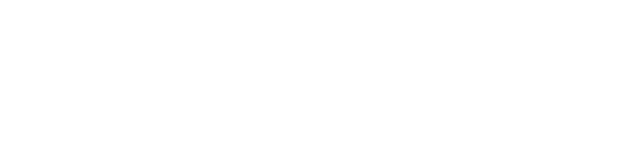
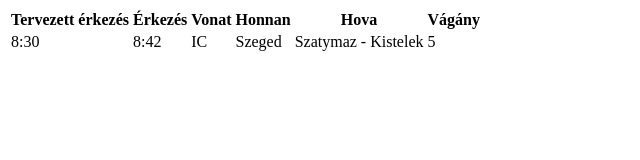
Before and after one commit to Milan0419/2025_01_30_MAV_utastajekoztato, a plain HTML site: page index.html in a window 1280 px wide. Shown: the whole page, without its empty margins (0-640 px from the left). Drawn offline with Linux system fonts and the light colour scheme.

Commit message:
Update index.html

```diff
--- a/index.html
+++ b/index.html
@@ -5,6 +5,23 @@
     <title>MÁV utastájékoztató</title>
 </head>
 <body>
-
+    <table>
+        <tr>
+            <th>Tervezett érkezés</th>
+            <th>Érkezés</th>
+            <th>Vonat</th>
+            <th>Honnan</th>
+            <th>Hova</th>
+            <th>Vágány</th>
+        </tr>
+        <tr>
+            <td>8:30</td>
+            <td>8:42</td>
+            <td>IC</td>
+            <td>Szeged</td>
+            <td>Szatymaz - Kistelek</td>
+            <td>5</td>
+        </tr>
+    </table>
 </body>
 </html>
```
